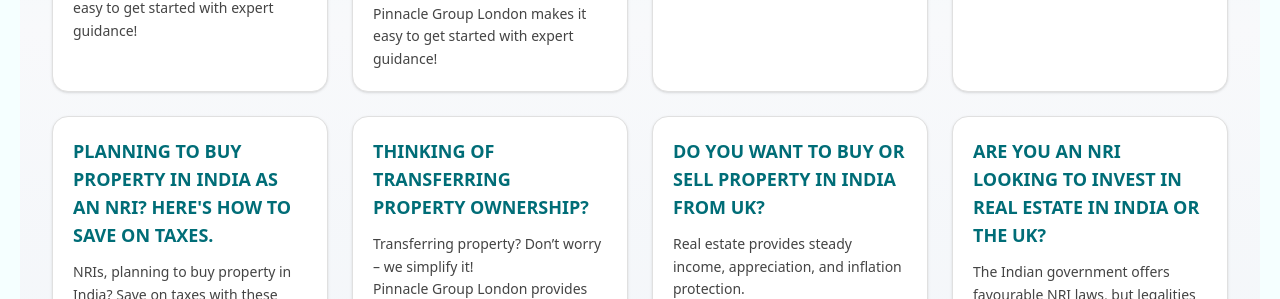
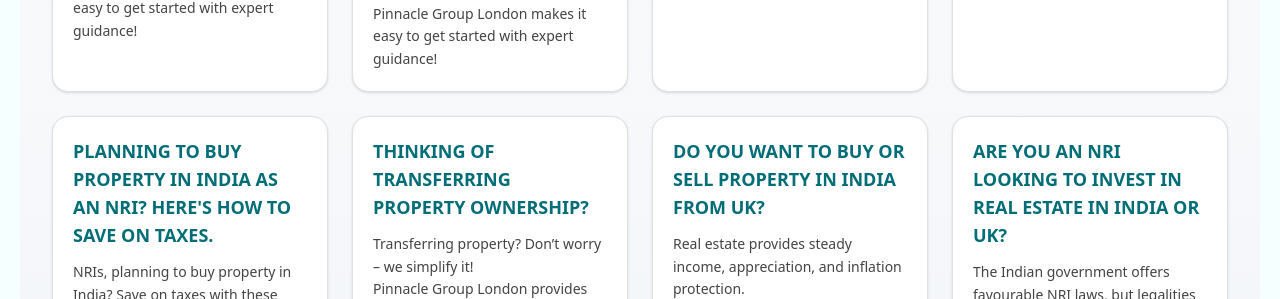
Before and after one commit to Abhixak/Pinnacle-Group-UK, a React (Vite) app: page / in a window 1280 px wide. Shown: the part 1220-1519 px from the top of the page. Built offline with nearby package versions, Linux system fonts and the light colour scheme.

Commit message:
Added Advice for NRI section

```diff
--- a/src/Components/NRIAdvice.jsx
+++ b/src/Components/NRIAdvice.jsx
@@ -11,7 +11,7 @@ const NRIAdvice = () => {
     "PLANNING TO BUY PROPERTY IN INDIA AS AN NRI? HERE'S HOW TO SAVE ON TAXES.",
     "THINKING OF TRANSFERRING PROPERTY OWNERSHIP?",
     "DO YOU WANT TO BUY OR SELL PROPERTY IN INDIA FROM UK?",
-    "ARE YOU AN NRI LOOKING TO INVEST IN REAL ESTATE IN INDIA OR THE UK?",
+    "ARE YOU AN NRI LOOKING TO INVEST IN REAL ESTATE IN INDIA OR UK?",
   ];
 
   const Description = [
```
